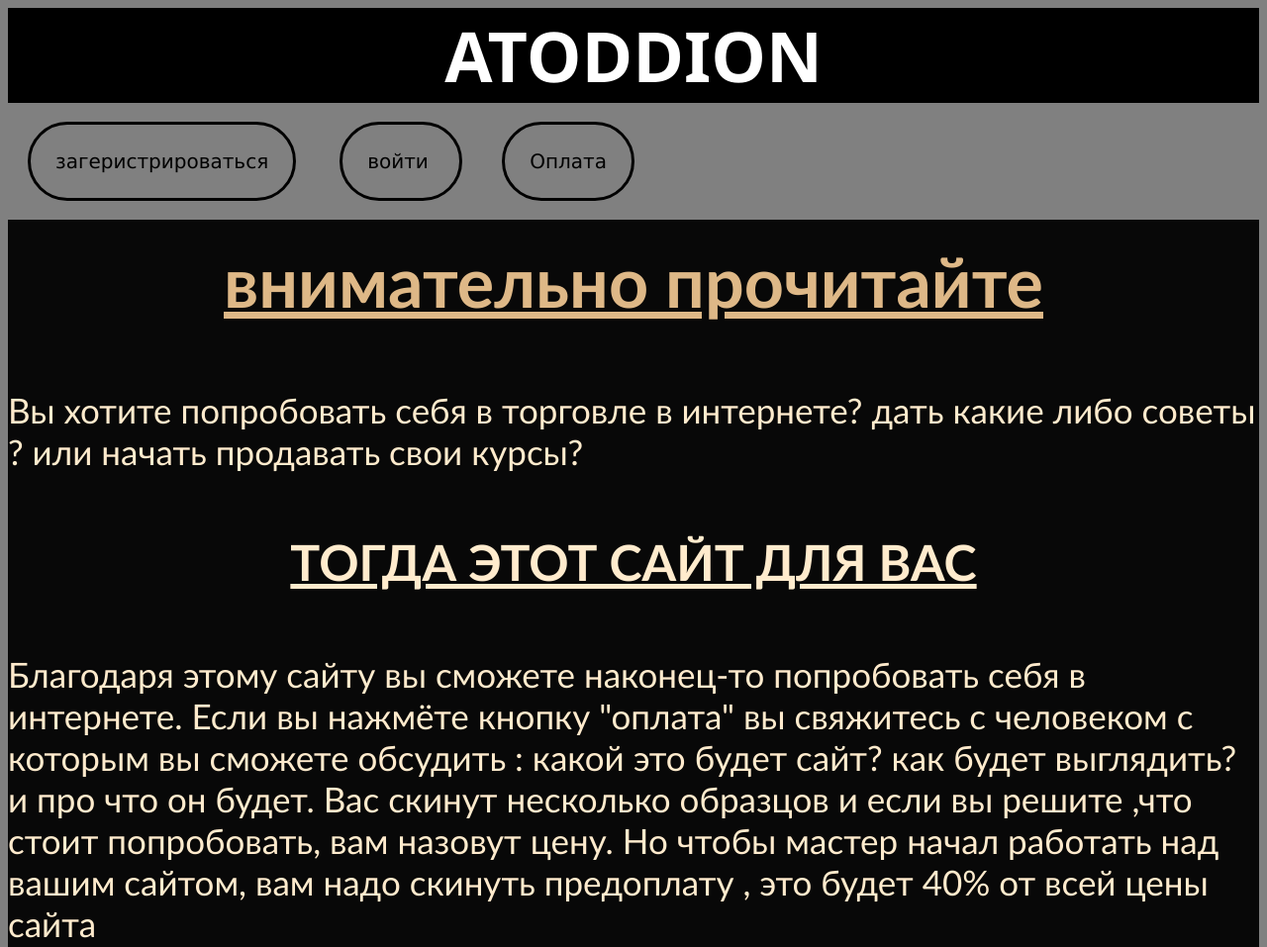
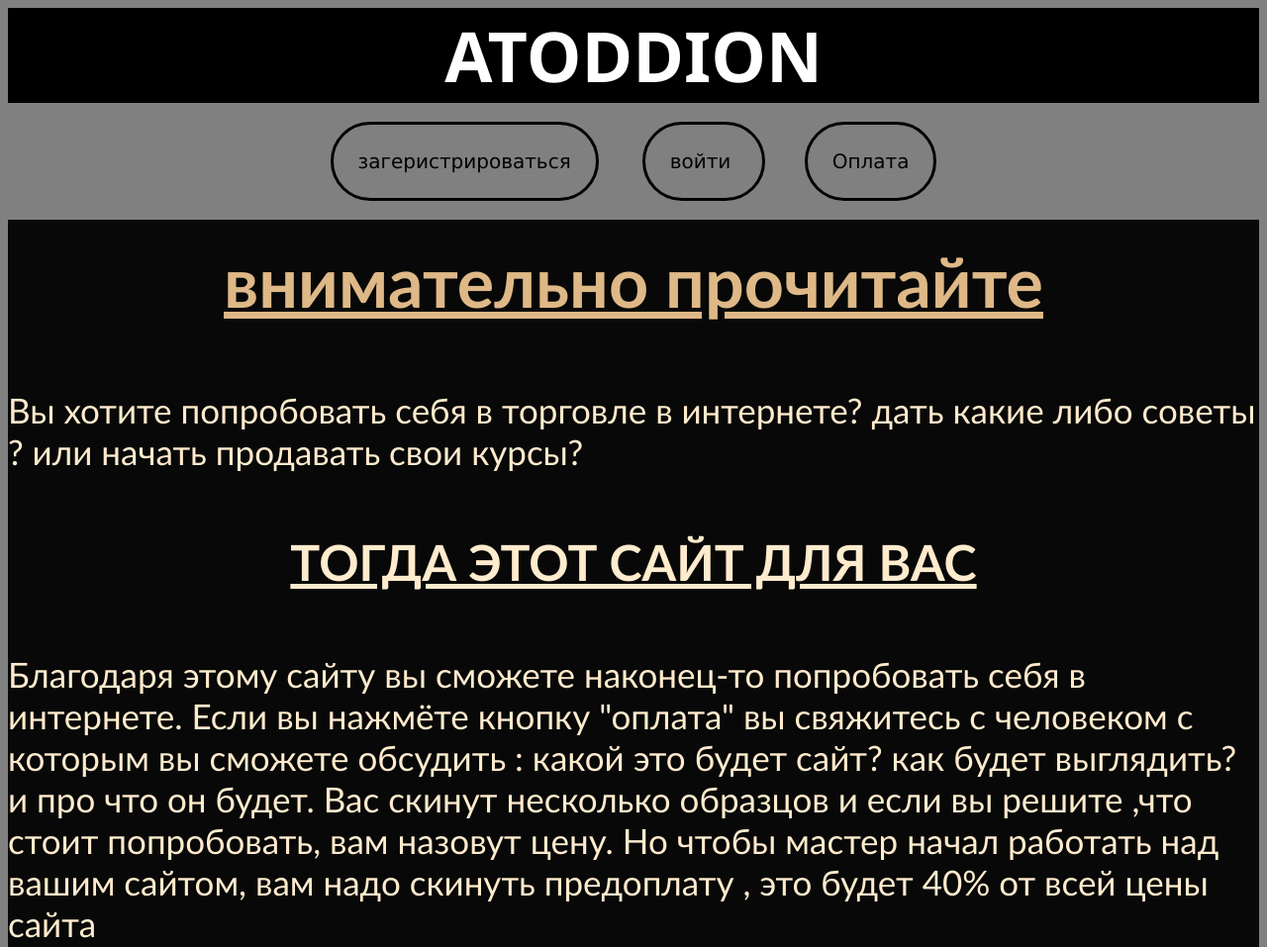
Before and after one commit to FaFiKE3/fafik, a plain HTML site: page index.html in a window 1280 px wide. Shown: the top 957 px of the page at 99% size. Drawn offline with Linux system fonts and the light colour scheme.

Commit message:
Update style.css

```diff
--- a/style.css
+++ b/style.css
@@ -66,6 +66,9 @@ footer p {
     font-size: 35px;
     color: white;
 }
+nav {
+   text-align: center;
+}
 
 
 
@@ -86,5 +89,5 @@ footer p {
 
 
 body {
-    background-color:gray
+    background-color:gray;
 }
```
